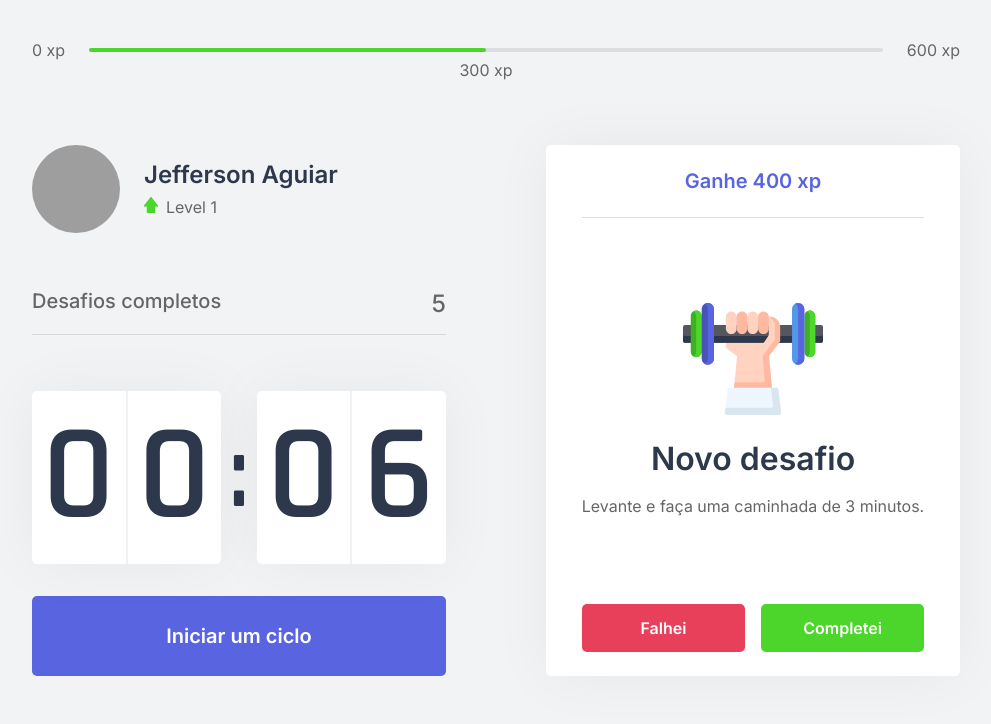
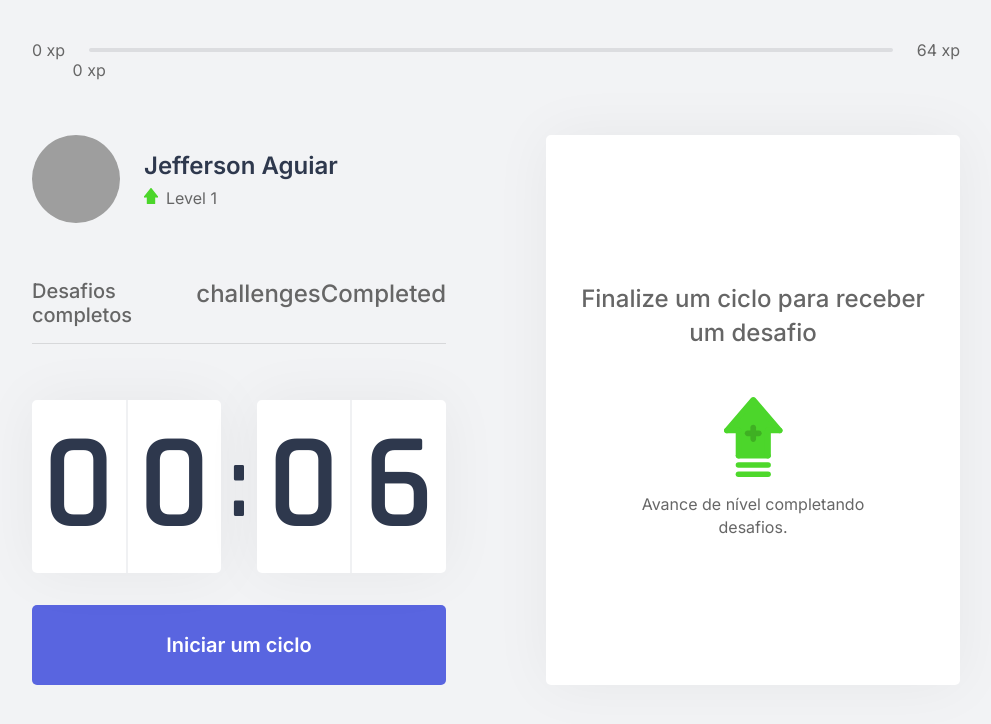
Before and after one commit to jeffersondossantosaguiar/se-mova, a Next.js app: page / in a window 1280 px wide. Shown: the top 724 px of the page, without its empty margins (144-1135 px from the left). Built offline with nearby package versions, Linux system fonts and the light colour scheme; grey boxes are pictures that could not be loaded.

Commit message:
Aula de Quarta

```diff
--- /dev/null
+++ b/challenges.json
@@ -0,0 +1,62 @@
+[
+  {
+    "type": "body",
+    "description": "Estique um de seus braços com a palma da mão virada para frente e puxe os dedos para cima por 10 segundos por mão.",
+    "amount": 80
+  },
+  {
+    "type": "body",
+    "description": "Estique seu braço contra o peito e puxe-o utilizando o outro braço por 10 segundos por braço.",
+    "amount": 60
+  },
+  {
+    "type": "body",
+    "description": "Puxe seu pescoço com a ajuda da mão para a direita e para a esquerda, permanecendo na posição por alguns segundos.",
+    "amount": 70
+  },
+  {
+    "type": "body",
+    "description": "Com as duas mãos na parte de trás da cabeça, leve-a para baixo, alongando a parte de trás da região.",
+    "amount": 60
+  },
+  {
+    "type": "body",
+    "description": "Cruze as pernas e desça com as mãos esticadas em direção ao chão. Repita o movimento com a outra perna na frente.",
+    "amount": 100
+  },
+  {
+    "type": "body",
+    "description": "Sentado, abra as pernas e tente encostar as palmas das mãos no chão, repita 3 vezes por 5 segundos.",
+    "amount": 80
+  },
+  {
+    "type": "body",
+    "description": "Puxe o joelho de encontro ao peito e segure, troque de perna após 10 segundos.",
+    "amount": 50
+  },
+  {
+    "type": "body",
+    "description": "Sentado, cruze uma perna e incline seu tronco à frente, troque de perna após 10 segundos.",
+    "amount": 80
+  },
+  {
+    "type": "eye",
+    "description": "Sentado, feche os olhos e cubra-os com as palmas da mão durante 2 minutos, depois abra normalmente.",
+    "amount": 90
+  },
+  {
+    "type": "eye",
+    "description": "Em algum ambiente aberto, olhe o mais longe que puder em quatro direções por 3s, mexa apenas os olhos. Repita 3 vezes.",
+    "amount": 140
+  },
+  {
+    "type": "eye",
+    "description": "Usando os polegares, massage a área abaixo das sobrancelhas em movimentos circulares por 15 segundos.",
+    "amount": 70
+  },
+  {
+    "type": "body",
+    "description": "Em pé, gire a cintura o máximo que puder para a esquerda, segure por cinco segundos. Repita para a direita.",
+    "amount": 90
+  }
+]
--- a/src/components/ChallengerBox.tsx
+++ b/src/components/ChallengerBox.tsx
@@ -1,23 +1,27 @@
+import { useContext } from 'react'
+import { ChallengesContext } from '../contexts/ChallengesContext'
+
 import styles from '../styles/components/ChallengeBox.module.css'
 
 export function ChallengerBox() {
-  const hasActiveChallenge = true;
+  const { activeChallenge, resetChallenge } = useContext(ChallengesContext)
 
   return (
     <div className={styles.challengeBoxContainer}>
-     {hasActiveChallenge ? (
+     {activeChallenge ? (
        <div className={styles.challengeActive}>
-         <header>Ganhe 400 xp</header>
+         <header>Ganhe {activeChallenge.amount} xp</header>
 
          <main>
-           <img src="icons/body.svg" />
+           <img src={`icons/${activeChallenge.type}.svg`} />
            <strong>Novo desafio</strong>
-           <p>Levante e faça uma caminhada de 3 minutos.</p>
+           <p>{activeChallenge.description}</p>
          </main>
          <footer>
           <button
             type="button"
             className={styles.challengeFailedButton}
+            onClick={resetChallenge}
           >
             Falhei
           </button>
--- a/src/components/CompletedChallenges.tsx
+++ b/src/components/CompletedChallenges.tsx
@@ -1,10 +1,14 @@
+import { useContext } from 'react'
+import { ChallengesContext } from '../contexts/ChallengesContext'
 import styles from '../styles/components/CompletedChallenges.module.css';
 
 export function CompletedChallenges() {
+  const {challengesCompleted} = useContext(ChallengesContext)
+
   return (
     <div className={styles.CompletedChallengesContainer}>
       <span>Desafios completos</span>
-      <span>5</span>
+      <span>challengesCompleted</span>
     </div>
   )
 }
--- a/src/components/Countdown.tsx
+++ b/src/components/Countdown.tsx
@@ -1,9 +1,12 @@
-import { useEffect, useState } from 'react'
+import { useContext, useEffect, useState } from 'react'
+import { ChallengesContext } from '../contexts/ChallengesContext'
 import styles from '../styles/components/Countdown.module.css'
 
 let countdownTimeout: NodeJS.Timeout
 
 export function Countdown(){
+  const { startNewChallenge } = useContext(ChallengesContext)
+
   const [time, setTime] = useState(0.1 * 60)
   const [isActive, setIsActive] = useState(false)
   const [hasFinished, setHasFinished] = useState(false)
@@ -33,6 +36,7 @@
     } else if (isActive && time === 0) {
       setHasFinished(true)
       setIsActive(false)
+      startNewChallenge()
     }
   }, [isActive, time])
 
--- a/src/components/ExperienceBar.tsx
+++ b/src/components/ExperienceBar.tsx
@@ -1,15 +1,21 @@
+import { useContext } from 'react'
+import { ChallengesContext } from '../contexts/ChallengesContext'
 import styles from '../styles/components/ExperienceBar.module.css'
 
 export function ExperienceBar() {
+  const { currentExperience, experienceToNextLevel } = useContext(ChallengesContext)
+
+  const percentToNextLevel = Math.round(currentExperience * 100) / experienceToNextLevel
+
   return (
     <header className={styles.experienceBar}>
       <span>0 xp</span>
       <div>
-        <div style={{ width: '50%'}} />
+        <div style={{ width: `${percentToNextLevel}%`}} />
 
-        <span className={styles.currentExperience} style={{left: '50%'}}>300 xp</span>
+        <span className={styles.currentExperience} style={{left: `${percentToNextLevel}%`}}>{currentExperience} xp</span>
       </div>
-      <span>600 xp</span>
+      <span>{experienceToNextLevel} xp</span>
     </header>
   )
 }
--- a/src/contexts/ChallengesContext.tsx
+++ b/src/contexts/ChallengesContext.tsx
@@ -1,23 +1,67 @@
 import { createContext, ReactNode, useState } from 'react'
+import challenges from '../../challenges.json'
 
-export const ChallengesContext = createContext({})
+interface Challenge {
+  type: 'body' | 'eye';
+  description: string;
+  amount: number;
+}
+
+interface ChallengesContextData {
+  level: number;
+  currentExperience: number;
+  challengesCompleted: number;
+  activeChallenge: Challenge;
+  experienceToNextLevel: number;
+  levelUp: () => void;
+  startNewChallenge: () => void;
+  resetChallenge: () => void;
+}
 
 interface ChallengesProviderProps {
   children: ReactNode;
 }
 
+export const ChallengesContext = createContext({} as ChallengesContextData)
+
 export function ChallengesProvider({children}: ChallengesProviderProps) {
   const [level, setLevel] = useState(1)
+  const [currentExperience, setCurrentExperience] = useState(0)
+  const [challengesCompleted, setChallengesCompleted] = useState(0)
+
+  const [activeChallenge, setActiveChallenge] = useState(null)
+
+  const experienceToNextLevel = Math.pow((level + 1) * 4, 2)
 
   function levelUp() {
     setLevel(level + 1)
   }
 
+  function startNewChallenge() {
+    const randomChallengeIndex = Math.floor(Math.random() * challenges.length)
+    const challenge = challenges[randomChallengeIndex]
+
+    setActiveChallenge(challenge)
+  }
+
+  function resetChallenge() {
+    setActiveChallenge(null)
+  }
+
   return (
-    <ChallengesContext.Provider value={{level , levelUp}}>
+    <ChallengesContext.Provider
+      value={{
+        level,
+        currentExperience,
+        challengesCompleted,
+        activeChallenge,
+        experienceToNextLevel,
+        levelUp,
+        startNewChallenge,
+        resetChallenge
+      }}
+    >
       {children}
     </ChallengesContext.Provider>
   )
 }
-
-// 46:50
```
